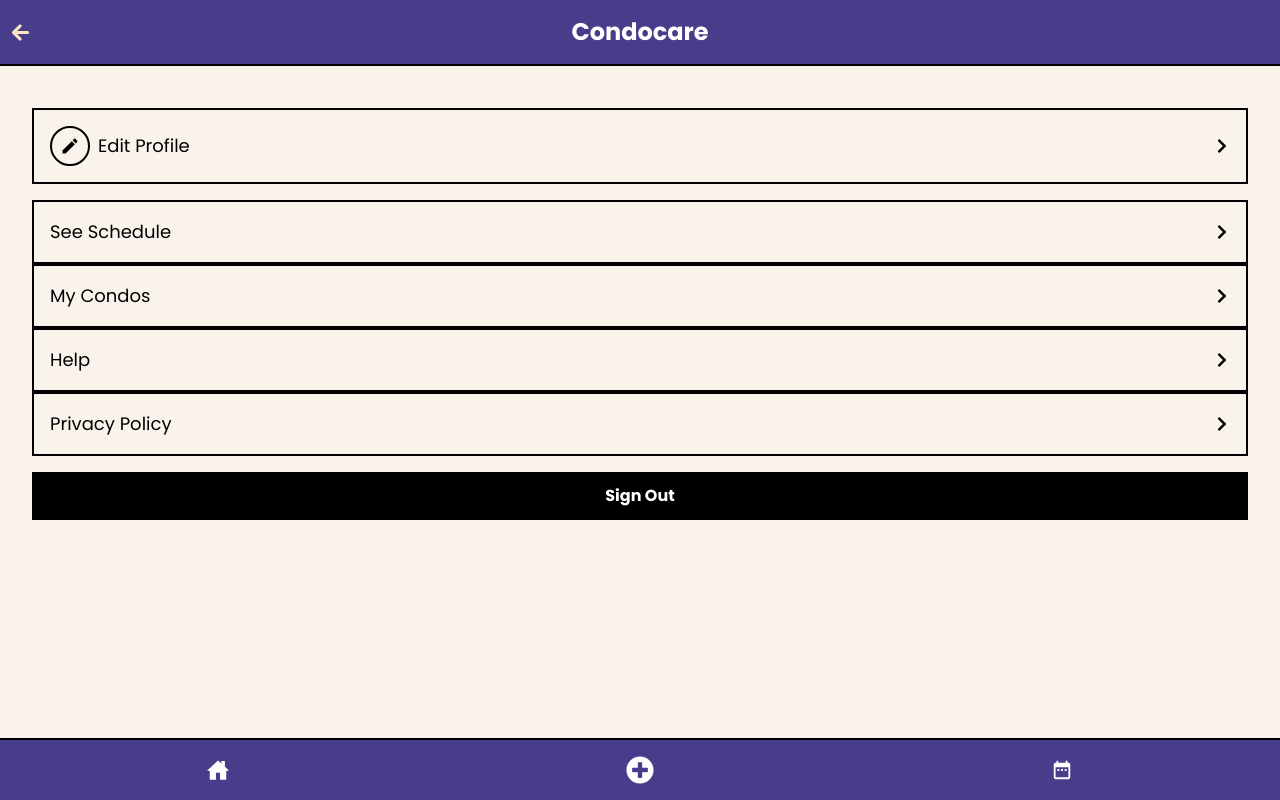
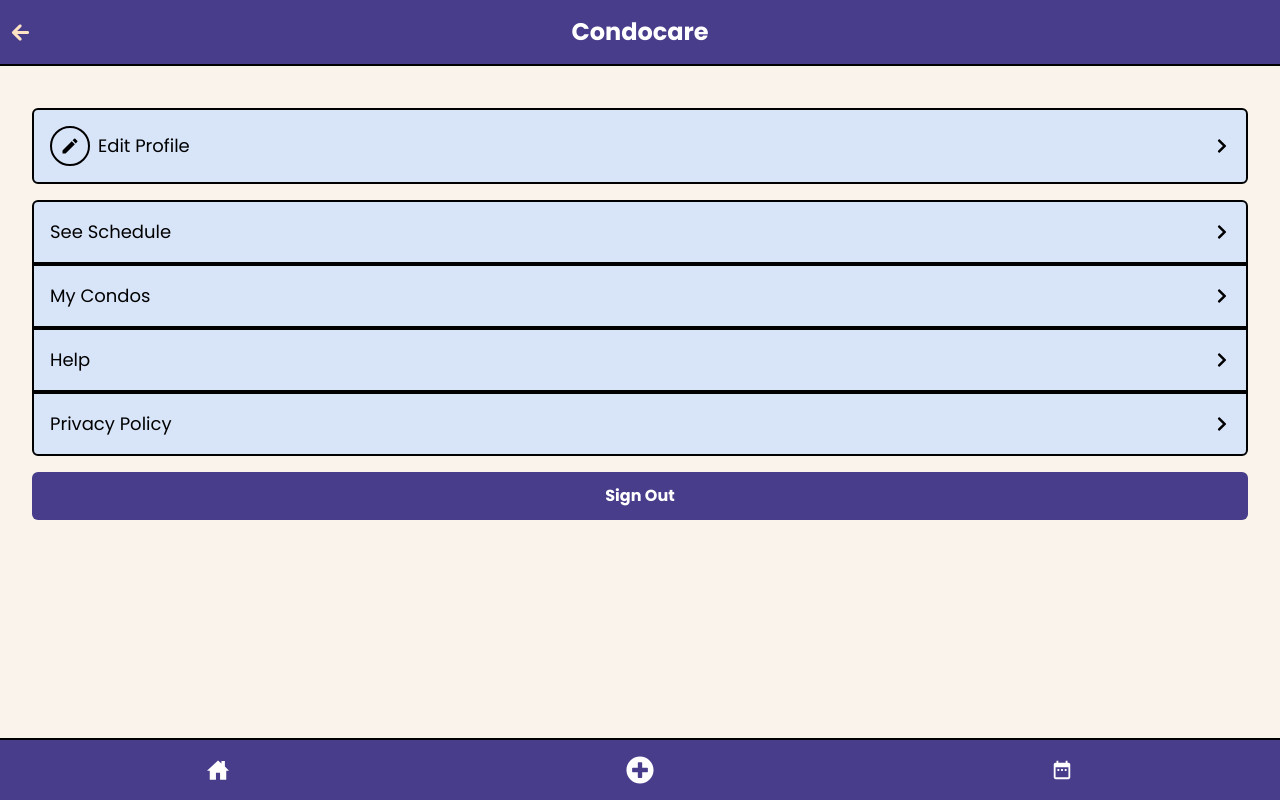
Before and after one commit to Wahaj-Ali-SK/hosuekeeping, a React (Vite) app: page /settings in a window 1280 px wide. Built offline with nearby package versions, Linux system fonts and the light colour scheme.

Commit message:
Update Settings.jsx

```diff
--- a/src/pages/Settings/Settings.jsx
+++ b/src/pages/Settings/Settings.jsx
@@ -20,7 +20,7 @@ const Settings = () => {
       <div className="flex flex-col py-2 px-8 absolute mt-[100px] w-full">
         <Link
           to="/profile"
-          className="flex justify-between items-center border-2 border-black p-4"
+          className="flex justify-between items-center border-2 border-black p-4 rounded-md bg-input-bg"
         >
           <div className="flex gap-2 items-center">
             <div className="border-2 border-black rounded-[50%] p-2">
@@ -34,7 +34,7 @@ const Settings = () => {
         <div className="flex flex-col mt-4">
           <Link
             to="/profile"
-            className="flex justify-between items-center border-2 border-black p-4"
+            className="flex justify-between items-center border-2 border-black p-4 rounded-t-md bg-input-bg"
           >
             <div className="flex items-center">
               <h2 className="text-lg">See Schedule</h2>
@@ -44,7 +44,7 @@ const Settings = () => {
 
           <Link
             to="/profile"
-            className="flex justify-between items-center border-2 border-black p-4"
+            className="flex justify-between items-center border-2 border-black p-4 bg-input-bg"
           >
             <div className="flex items-center">
               <h2 className="text-lg">My Condos</h2>
@@ -54,7 +54,7 @@ const Settings = () => {
 
           <Link
             to="/profile"
-            className="flex justify-between items-center border-2 border-black p-4"
+            className="flex justify-between items-center border-2 border-black p-4 bg-input-bg"
           >
             <div className="flex items-center">
               <h2 className="text-lg">Help</h2>
@@ -64,7 +64,7 @@ const Settings = () => {
 
           <Link
             to="/profile"
-            className="flex justify-between items-center border-2 border-black p-4"
+            className="flex justify-between items-center border-2 border-black p-4 rounded-b-md bg-input-bg"
           >
             <div className="flex items-center">
               <h2 className="text-lg">Privacy Policy</h2>
@@ -73,7 +73,7 @@ const Settings = () => {
           </Link>
         </div>
         <button
-          className="bg-black text-white p-3 w-full mt-4 font-bold"
+          className="bg-button text-white p-3 w-full mt-4 font-bold rounded-md"
           onClick={handleSignOut}
         >
           Sign Out
```
